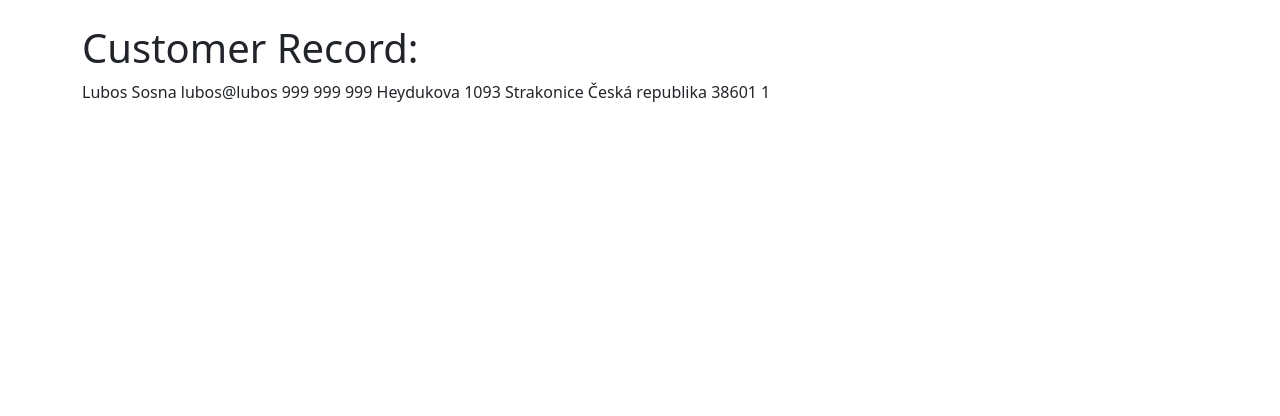
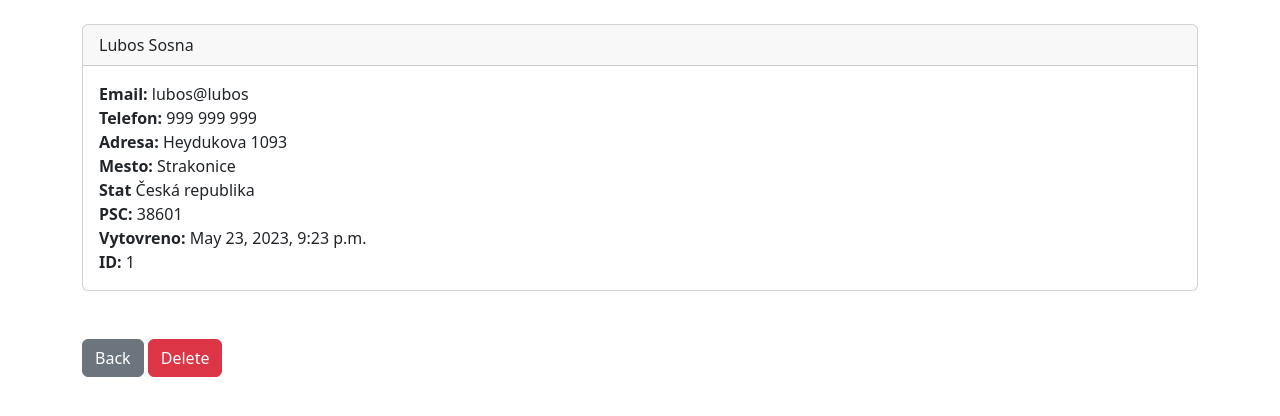
Before and after one commit to Lubos789/Django---DB---project, a Django app: page /record/1 in a window 1280 px wide. Shown: the part 56-472 px from the top of the page. Run offline with Django 4.2, Linux system fonts and the light colour scheme; a user stored in the database is signed in; data comes from the database, SQL or seed files in the repository; both versions use the stored data as it was after the commit.

Commit message:
delete button and fce

```diff
--- a/app_pojistovna/templates/home.html
+++ b/app_pojistovna/templates/home.html
@@ -37,7 +37,7 @@
                         <td>{{ record.city }}</td>
                         <td>{{ record.state }}</td>
                         <td>{{ record.zipcode }}</td>
-                        <td>{{ record.created_at }}</td>
+                        <td>{{ record.create_at }}</td>
                         <td><a href="{% url 'record' record.id%}"> {{ record.id }}</a></td>
                     </tr>
                 {% endfor %}
--- a/app_pojistovna/templates/record.html
+++ b/app_pojistovna/templates/record.html
@@ -2,17 +2,29 @@
 {% block content %}
 
 
-<h1>Customer Record:</h1>
-
+<div class="card">
+  <div class="card-header">
     {{ customer_record.first_name }}
     {{ customer_record.last_name }}
-    {{ customer_record.email }}
-    {{ customer_record.phone }}
-    {{ customer_record.address }}
-    {{ customer_record.city }}
-    {{ customer_record.state }}
-    {{ customer_record.zipcode }}
-    {{ customer_record.created_at }}
-    {{ customer_record.id }}
+  </div>
+  <div class="card-body">
+    <p class="card-text">
+        <strong>Email: </strong>{{ customer_record.email }}<br/>
+        <strong>Telefon: </strong>{{ customer_record.phone }}<br/>
+        <strong>Adresa: </strong>{{ customer_record.address }}<br/>
+        <strong>Mesto: </strong>{{ customer_record.city }}<br/>
+        <strong>Stat </strong>{{ customer_record.state }}<br/>
+        <strong>PSC: </strong>{{ customer_record.zipcode }}<br/>
+        <strong>Vytovreno: </strong>{{ customer_record.create_at }}<br/>
+        <strong>ID: </strong>{{ customer_record.id }}<br/>
+    </p>
+
+  </div>
+</div>
+<br/><br/>
+<a href="{% url 'home' %}" class="btn btn-secondary">Back</a>
+
+<a href="{% url 'delete_record' customer_record.id %}" class="btn btn-danger">Delete</a>
+
 
 {% endblock %}
--- a/app_pojistovna/urls.py
+++ b/app_pojistovna/urls.py
@@ -9,4 +9,5 @@ urlpatterns = [
     path('logout/', views.logout_user, name='logout'),
     path('register/', views.register_user, name='register'),
     path('record/<int:pk>', views.customer_record, name='record'),
+    path('delete_record/<int:pk>', views.delete_record, name='delete_record'),
 ]
--- a/app_pojistovna/views.py
+++ b/app_pojistovna/views.py
@@ -58,3 +58,14 @@ def customer_record(request, pk):
     else:
         messages.success(request, "Pro nahled se musite nepjrve prihlsit")
         return redirect('home')
+
+
+def delete_record(request, pk):
+    if request.user.is_authenticated:
+        delete_it = Record.objects.get(id=pk)
+        delete_it.delete()
+        messages.success(request, "Zaznam byl odstranen")
+        return redirect('home')
+    else:
+        messages.success(request, "Pro odstraneni se musite nejprve prihlasit")
+        return  redirect('home')
```
Also changed, not shown: db.sqlite3.
